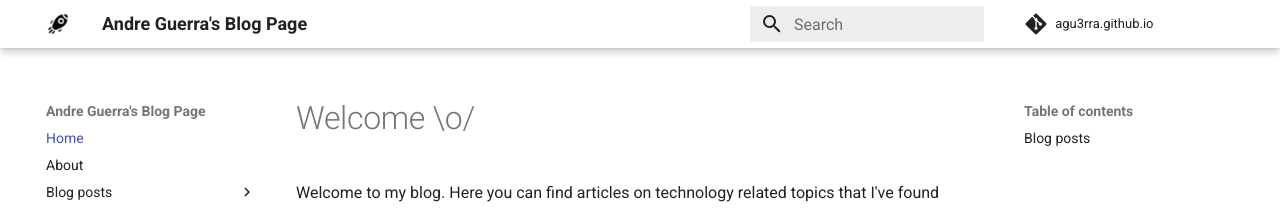
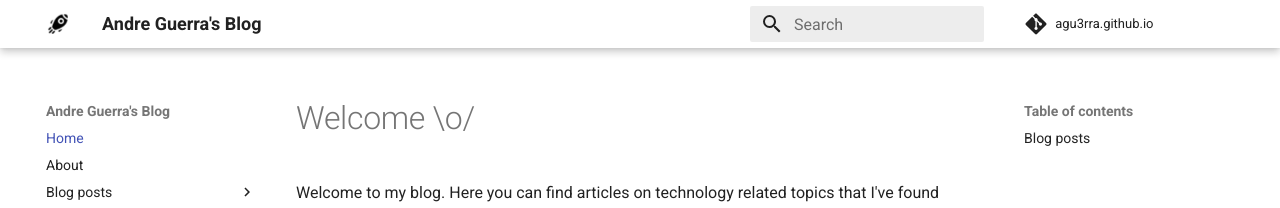
Before and after one commit to agu3rra/agu3rra.github.io, an MkDocs documentation site: the page built from docs/index.md, in a window 1280 px wide. Shown: the top 208 px of the page. Built offline with MkDocs 1.6.1 and Material for MkDocs 9.7.7, drawn with Linux system fonts in a browser that asks for light colours; comment, search, counter and statistics services are not loaded.

Commit message:
simple is better

```diff
--- a/mkdocs.yml
+++ b/mkdocs.yml
@@ -1,9 +1,9 @@
 # Project information
-site_name: Andre Guerra's Blog Page
+site_name: Andre Guerra's Blog
 site_url: https://agu3rra.github.io
 site_author: Andre Guerra
 site_description: >-
-  My personal blog page.
+  My personal blog.
 
 # Repository
 repo_name: agu3rra.github.io
```
